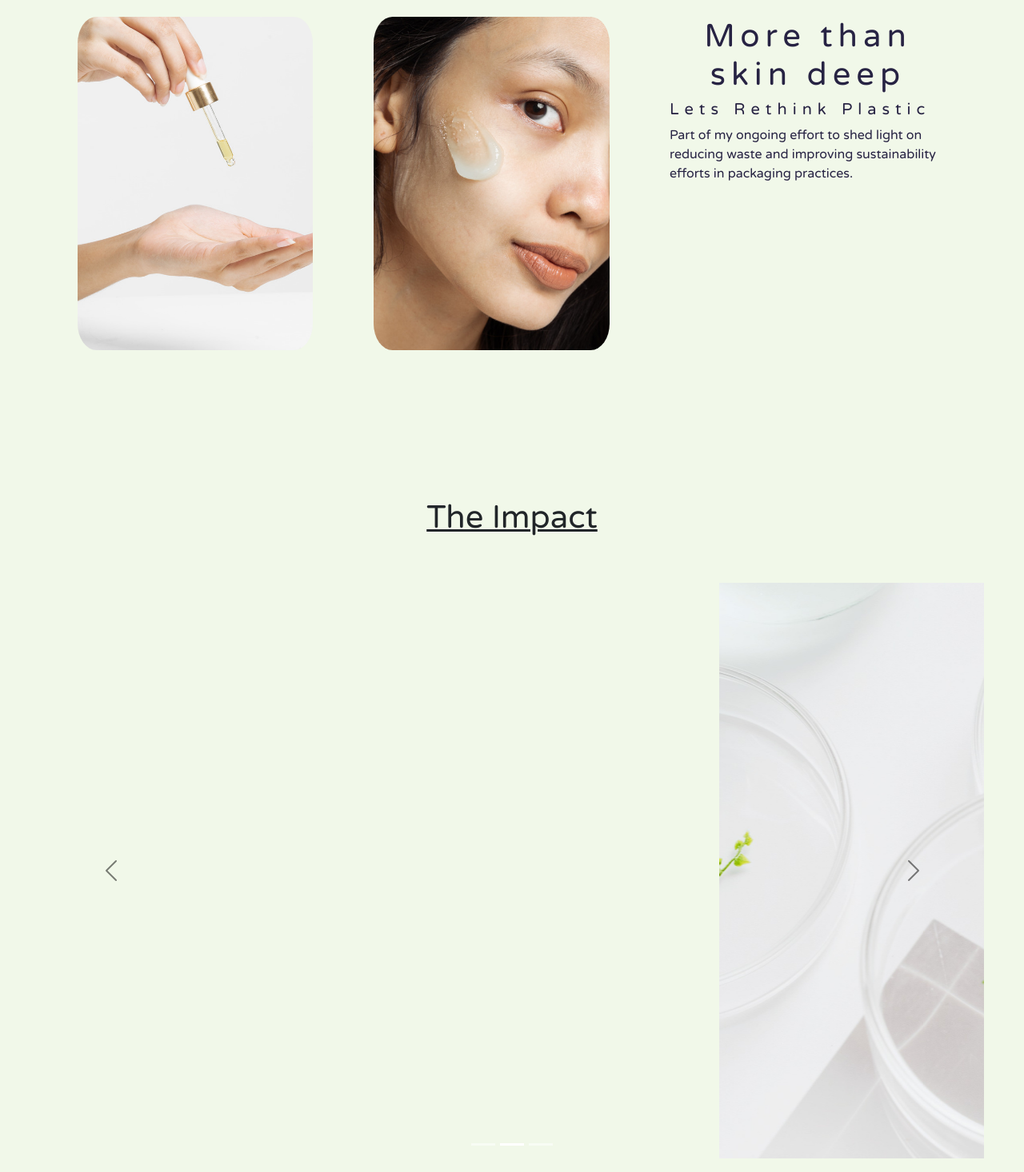
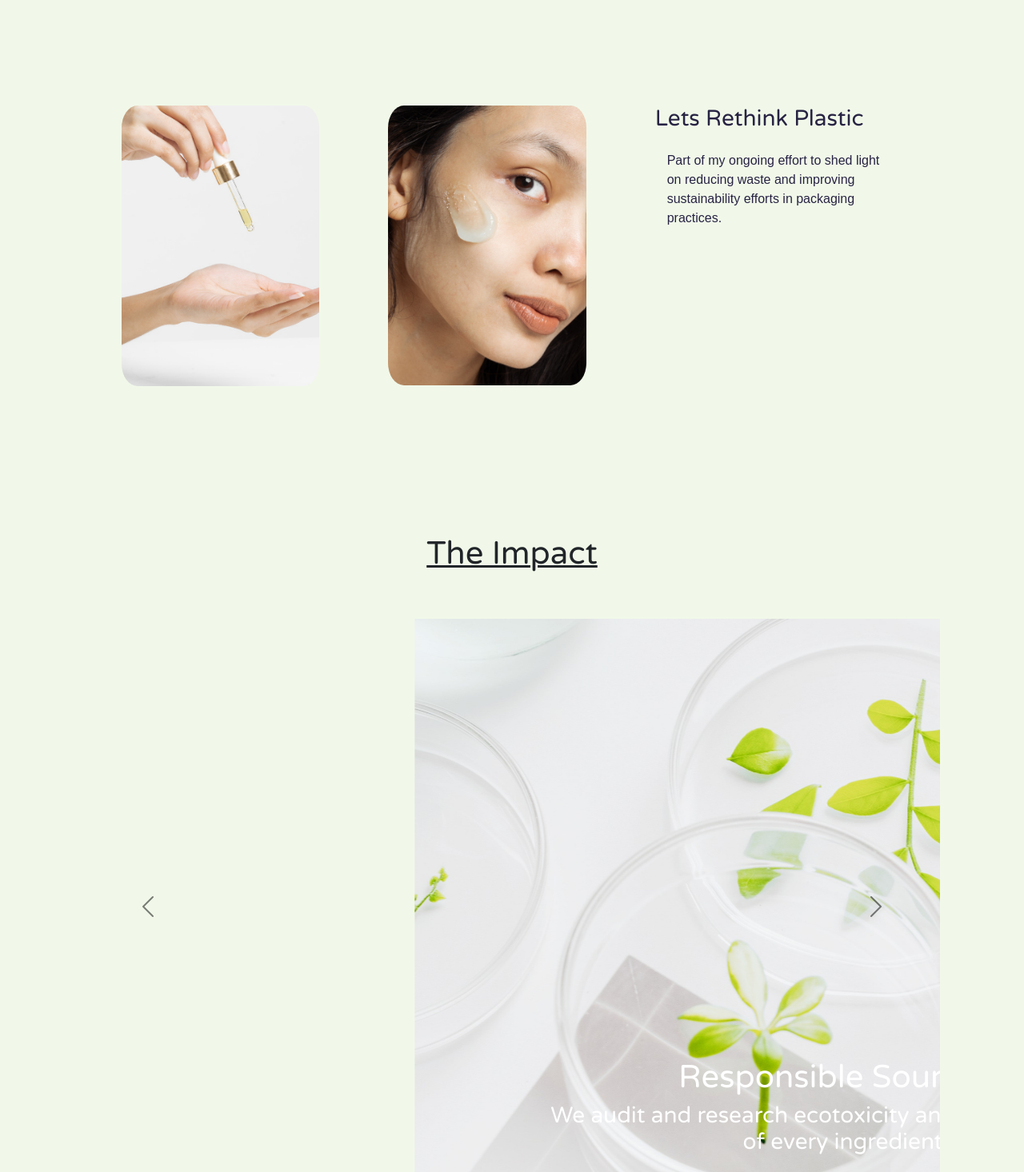
Before and after one commit to Char-Alexis/Ecommerce-Capstone-FrontEnd, a React (Create React App) app: page / in a window 1280 px wide. Shown: the part 220-1686 px from the top of the page at 80% size. Built offline with nearby package versions, Linux system fonts and the light colour scheme; no server answers.

Commit message:
Added captions for each carousel slide under Home.jsx

```diff
--- a/src/components/Home/Carousel.css
+++ b/src/components/Home/Carousel.css
@@ -27,3 +27,10 @@
 .carousel-control-prev /*, .carousel-indicators */ {
     filter: invert(100%);
 }
+
+
+.top-left{
+  text-align: left;
+  top: 8px;
+  left: 16px;
+}
--- a/src/components/Home/Carousel.jsx
+++ b/src/components/Home/Carousel.jsx
@@ -23,13 +23,18 @@ function Slider() {
                     </div>
                     <div class="carousel-item">
                     <img  src="/images/sourcing.png" alt="Second slide"/>
-                    {/* <div class="carousel-caption d-none d-md-block">
-                        <h1>hi</h1>
+                    <div class="carousel-caption d-none d-md-block">
+                        <h1>Responsible Sourcing</h1>
+                        <h3>We audit and research ecotoxicity and biodegradability of every ingredient</h3>
 
-                    </div> */}
+                    </div>
                     </div>
                     <div class="carousel-item">
                     <img src="/images/co2.png" alt="Third slide"/>
+                     <div class="carousel-caption d-none d-md-block">
+                         <h1>CO2 emissions direct impact on global warming</h1>
+                        <h3 className="top-left">Lets continue to reduce and offset the carbon footprint of product packaging and transportation!</h3>
+                    </div>
                     </div>
                 </div>
                 {/* controls for next and prev buttons */}
--- a/src/components/Home/Home.css
+++ b/src/components/Home/Home.css
@@ -1,3 +1,9 @@
+.main-title{
+  background-color: #f1f8e9;
+  padding: 55px;
+  font:bold;
+}
+
 
 .landing-page{
   background-color:#f1f8e9;
@@ -10,20 +16,19 @@
 
 .roundimg{
   border-radius: 8%;
+  width: 80%;
 
 }
 
 .col{
   color: #272343;
-  letter-spacing: 7px;
 }
 
 p{
-  letter-spacing: normal;
+  font-family: 'Fira Sans', sans-serif;
+  padding: 15px;
 }
 
 *{
   font-family: 'Varela Round', sans-serif;
-
-
 }
--- a/src/components/Home/Home.jsx
+++ b/src/components/Home/Home.jsx
@@ -5,7 +5,8 @@ import "./Home.css";
 
 function Home() {
   return (
-    <div>
+    <div class="main-title">
+      <h1>More than skin deep</h1>
     <div className="landing-page">
       <div className="container">
         <div class="row">
@@ -16,8 +17,7 @@ function Home() {
         <img src="/images/facephoto.png" className="roundimg" />
       </div>
           <div class="col">
-          <h1>More than skin deep</h1>
-          <h5>Lets Rethink Plastic</h5>
+          <h3>Lets Rethink Plastic</h3>
 
           <p>Part of my ongoing effort to shed light on reducing waste and improving sustainability efforts in packaging practices.</p>
           </div>
```
